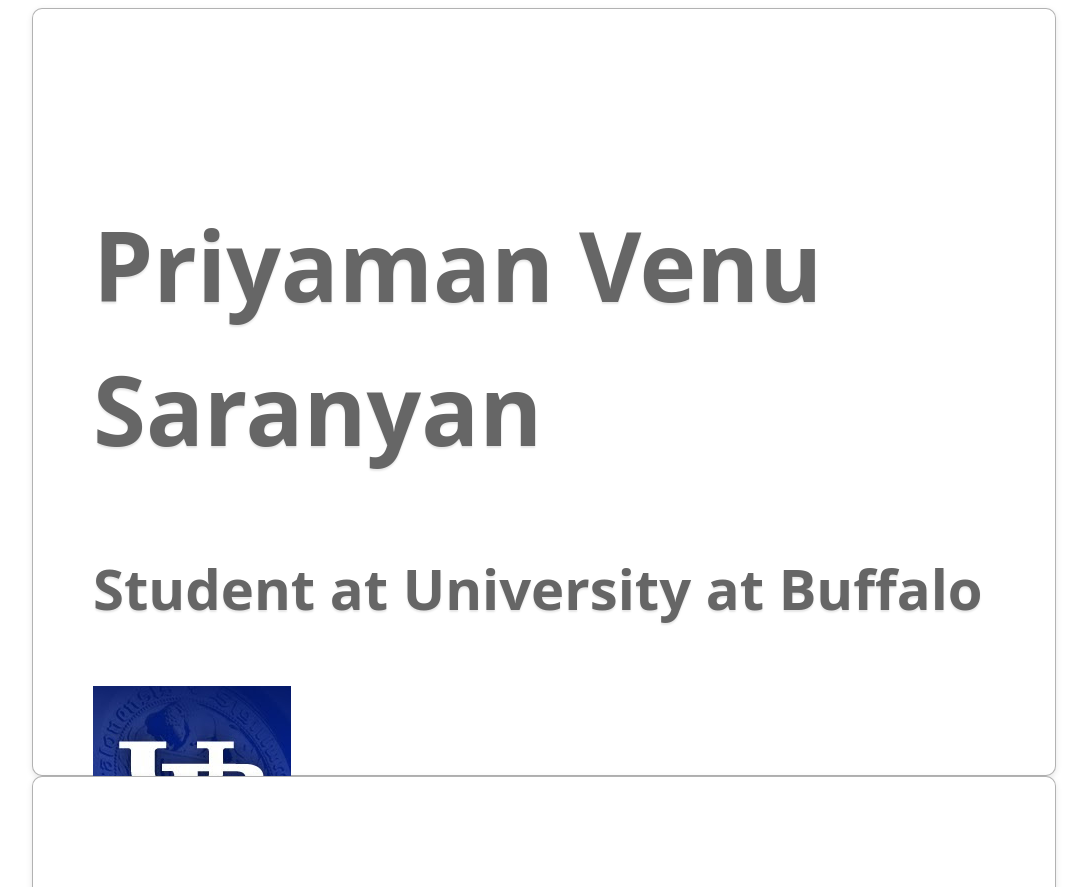
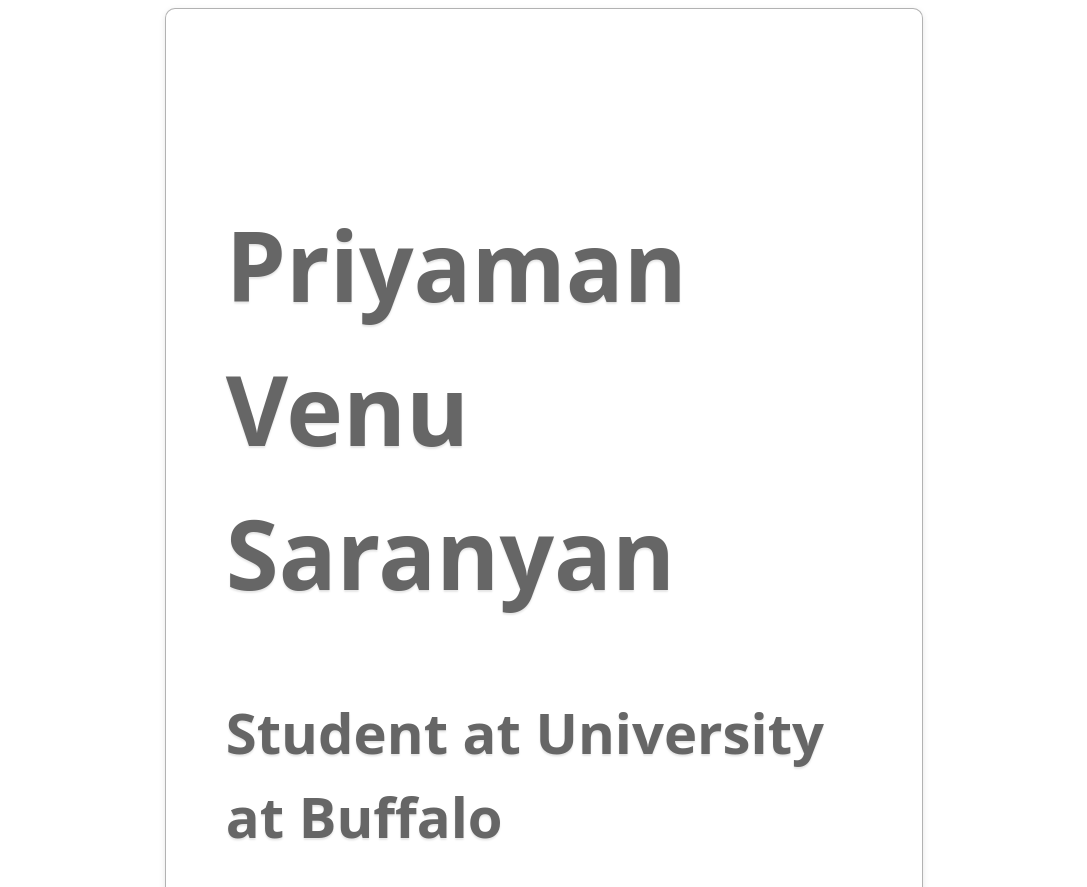
Before and after one commit to priyaman/priyaman.github.io, a plain HTML site: page index.html in a window 1280 px wide. Shown: the top 887 px of the page, without its empty margins (96-1183 px from the left). Drawn offline with Linux system fonts and the light colour scheme; a script that the page names is missing.

Commit message:
adding impress stuff

```diff
--- a/index.html
+++ b/index.html
@@ -22,8 +22,8 @@
 }
 .slide {
   display: block;
-  width: 1024px;
-  height: 768px;
+  width: 60%;
+  height: 40%;
   padding: 120px 60px;
   background-color: white;
   border: 1px solid rgba(0, 0, 0, .3);
@@ -33,6 +33,7 @@
   text-shadow: 0 2px 2px rgba(0, 0, 0, .1);
   font-family: 'Open Sans', Arial, sans-serif;
 }
+
 .credits, .credits h2 {
   padding-top: 0;
 }
@@ -41,7 +42,7 @@
 </head>
 <body>
 <div id="impress">
-	<div class="step slide" data-x="-512" data-y="-384" data-rotate="0" data-scale="4">
+	<div class="step slide" data-x="-512" data-y="-384" data-rotate="0" data-scale="1.6">
 		<h1>Priyaman Venu Saranyan<h1>
 		<h3>Student at University at Buffalo</h3>
 		<img src="/imgs/bg1.jpg" />
```
